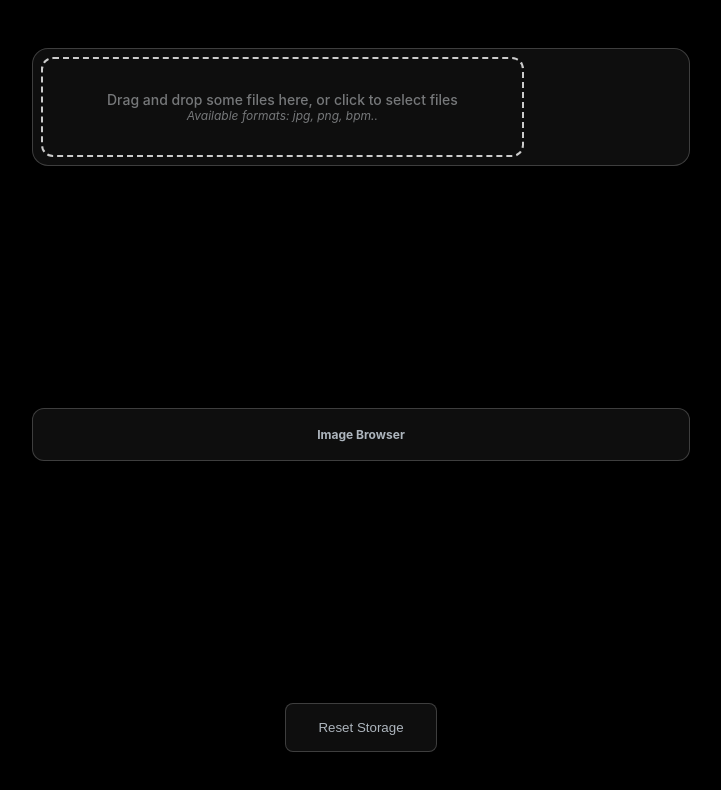
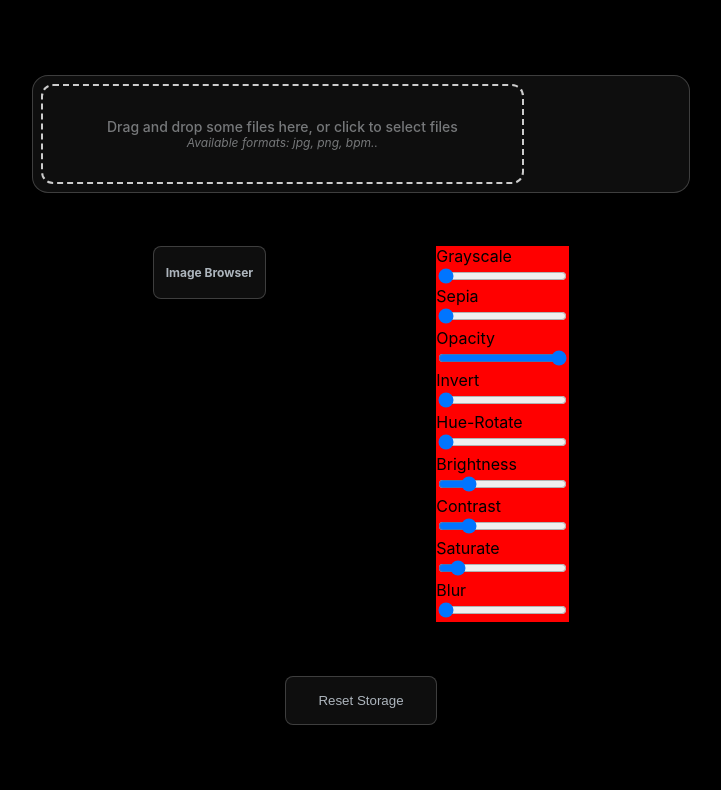
Before and after one commit to yaneczq/react-image-editor, a React (Vite) app: page / in a window 1280 px wide. Shown: the top 790 px of the page, without its empty margins (279-1000 px from the left). Built offline with nearby package versions, Linux system fonts and the light colour scheme.

Commit message:
Create CSS Filters logic

```diff
--- a/src/components/DropzoneForm/DropzoneForm.jsx
+++ b/src/components/DropzoneForm/DropzoneForm.jsx
@@ -4,8 +4,30 @@ import ImageCanvas from "../ImageCanvas/ImageCanvas";
 import { BarLoader } from "react-spinners";
 
 import { saveImagesToLocalStorage, loadImagesFromLocalStorage, resetStorageAndReload } from "../../utils/utils";
+const defStyle = [
+    { id: 0, name: "Grayscale", value: 0 },
+    { id: 1, name: "Sepia", value: 0 },
+    { id: 2, name: "Opacity", value: 100 },
+    { id: 3, name: "Invert", value: 0 },
+    { id: 4, name: "Hue-Rotate", value: 0 },
+    { id: 5, name: "Brightness", value: 20 },
+    { id: 6, name: "Contrast", value: 20 },
+    { id: 7, name: "Saturate", value: 10 },
+    { id: 8, name: "Blur", value: 0 }
+  ];
+const utilityFunc = (url) => {
+    return () => {
+        if (url) {
+            URL.revokeObjectURL(url);
+        }
+    };
+}
 
 const DropzoneForm = () => {
+    const [filter, setFilter] = useState(defStyle);
+
+
+
     // State to hold the list of accepted files
     const [acceptedFiles, setAcceptedFiles] = useState([]);
     // State to hold the URL of the currently displayed image
@@ -23,6 +45,8 @@ const DropzoneForm = () => {
         }).catch(error => {
             console.error('Error loading saved images:', error);
         });
+
+        utilityFunc()
     }, []);
 
     // Function to handle files dropped by the user
@@ -90,6 +114,18 @@ const DropzoneForm = () => {
 
 
 
+    function onFilterChange(e) {
+        const filterName = e.target.name;
+        const filterId = filter.findIndex((f) => f.name === filterName);
+
+        if (filterId !== -1) {
+            const newFilter = [...filter];
+            // Number(e.target.value) converts the slider value from a string to a number before updating the state.
+            newFilter[filterId] = { ...newFilter[filterId], value: Number(e.target.value) }; // Convert value to a number
+            setFilter(newFilter);
+        }
+    }
+
     const acceptedFileItems = acceptedFiles.map((file, index) => (
 
         /* key={file.path || index}
@@ -117,19 +153,45 @@ const DropzoneForm = () => {
                 </div>
             </div>
 
+
+            <div className="image-editor">
+
                 <div className="image-browser">
                         <h2>Image Browser</h2>
                         {/* Display the list of accepted files */}
                         <ul>{acceptedFileItems}</ul>
                 </div>
 
-            <>
+                <div className="display">
                     {loading ? (
                         <BarLoader color="#fff" loading={loading} size={50}/>
                     ) : (
-                    imageSrc && <ImageCanvas imageSrc={imageSrc} />
+                        <div className="editor-tools">
+                            {imageSrc && <ImageCanvas filters={filter} imageSrc={imageSrc} />}
+                            {filter.map((x, index) => (
+                            <div className="slider" key={index}>
+                                <span
+                                htmlFor="customRange1"
+
+                                >
+                                {x.name}
+                                </span>
+                                <input
+                                type="range"
+                                id="customRange1"
+                                value={x.value}
+                                min="0"
+                                max="100"
+                                name={x.name}
+                                onChange={onFilterChange}
+                                />
+                            </div>
+                            ))}
+                        </div>
                     )}
-            </>
+                </div>
+
+            </div>
 
             <button onClick={resetStorageAndReload}>
                 Reset Storage
--- a/src/components/DropzoneForm/DropzoneForm.scss
+++ b/src/components/DropzoneForm/DropzoneForm.scss
@@ -7,7 +7,6 @@
     justify-content: space-between;
     border-radius: 1rem;
     width: 50vw;
-
 
     .dropzone {
         display: flex;
@@ -42,24 +41,42 @@
       }
 
 }
-
+.image-editor {
+    display: flex;
+    width: 115%;
+    justify-content: space-evenly;
+    align-items: start;
+    flex-direction: row;
+}
 
 .image-browser {
     @include glassmorphism();
-    width: 50vw;
-
-    text-align: center;
-    padding: 0.5rem;
+    text-align: left;
+    padding: 0.5rem 0.75rem;
     color: white;
-    border-radius: 12px;
+    border-radius: 8px;
 
     li {
         list-style-type: none;
-        padding: 1rem;
+        padding: 0.25rem;
         border-radius: 2px;
+        font-size: $font-size-xxs;
         &:hover {
             border-radius: 4px;
             background-color: rgb(22, 22, 22);
         }
     }
 }
+
+
+.editor-tools {
+    background-color: red;
+    :nth-child(1) {
+
+        display: flex;
+        flex-direction: column;
+        text-align: left;
+        justify-content: start;
+        align-items: start;
+    }
+}
--- a/src/components/ImageCanvas/ImageCanvas.jsx
+++ b/src/components/ImageCanvas/ImageCanvas.jsx
@@ -1,34 +1,102 @@
 import { useRef, useEffect } from 'react';
 import PropTypes from 'prop-types'; // Import PropTypes for validation
 
-const ImageCanvas = ({ imageSrc }) => {
+// const ImageCanvas = ({ imageSrc }) => {
+//   const canvasRef = useRef(null);
+
+
+//   useEffect(() => {
+//     const canvas = canvasRef.current;
+//     const ctx = canvas.getContext('2d');
+//     const image = new Image();
+
+//     image.src = imageSrc;
+//     image.onload = () => {
+//       // Clear the canvas before drawing
+//       ctx.clearRect(0, 0, canvas.width, canvas.height);
+//       // Draw the image on the canvas
+//       ctx.drawImage(image, 0, 0, canvas.width, canvas.height);
+//     };
+//   }, [imageSrc]);
+
+//   return (
+//     <canvas
+//       ref={canvasRef}
+//       width={620}
+//       height={500}
+//     />
+//   );
+// };
+
+// ImageCanvas.propTypes = {
+//   imageSrc: PropTypes.string.isRequired, // Ensure imageSrc is a required string
+// };
+
+// export default ImageCanvas;
+
+const ImageCanvas = ({ imageSrc, filters = [] }) => {
   const canvasRef = useRef(null);
 
   useEffect(() => {
       const canvas = canvasRef.current;
-    const ctx = canvas.getContext('2d');
+      const ctx = canvas.getContext("2d");
       const image = new Image();
 
-    image.src = imageSrc;
       image.onload = () => {
-      // Clear the canvas before drawing
+          // Clear the canvas
           ctx.clearRect(0, 0, canvas.width, canvas.height);
-      // Draw the image on the canvas
+
+          // Apply the CSS filter string
+          const filterString = filters.map(f => {
+              const { name, value } = f;
+              switch (name) {
+                  case "Grayscale":
+                      return `grayscale(${value}%)`;
+                  case "Sepia":
+                      return `sepia(${value}%)`;
+                  case "Opacity":
+                      return `opacity(${value / 100})`;
+                  case "Invert":
+                      return `invert(${value}%)`;
+                  case "Hue-Rotate":
+                      return `hue-rotate(${value}deg)`;
+                  case "Brightness":
+                      return `brightness(${value}%)`;
+                  case "Contrast":
+                      return `contrast(${value}%)`;
+                  case "Saturate":
+                      return `saturate(${value}%)`;
+                  case "Blur":
+                      return `blur(${value}px)`;
+                  default:
+                      return "";
+              }
+          }).join(" ");
+
+          // Apply the filter to the canvas
+          ctx.filter = filterString;
           ctx.drawImage(image, 0, 0, canvas.width, canvas.height);
       };
-  }, [imageSrc]);
 
-  return (
-    <canvas
-      ref={canvasRef}
-      width={620}
-      height={500}
-    />
-  );
+      image.src = imageSrc;
+  }, [imageSrc, filters]);
+
+  return <canvas ref={canvasRef} width={620} height={500}></canvas>;
 };
 
 ImageCanvas.propTypes = {
-  imageSrc: PropTypes.string.isRequired, // Ensure imageSrc is a required string
+  imageSrc: PropTypes.string.isRequired,
+  filters: PropTypes.arrayOf(
+      PropTypes.shape({
+          name: PropTypes.string.isRequired,
+          value: PropTypes.number.isRequired
+      })
+  )
 };
 
+// ImageCanvas.defaultProps = {
+//   filters: [] // Default empty array for filters
+// };
+
+
 export default ImageCanvas;
--- a/src/index.scss
+++ b/src/index.scss
@@ -15,11 +15,10 @@ body,html {
     justify-content: center;
 }
 .app {
-    width: 100vw;
     height: 88vh;
 
     display: flex;
-    justify-content: space-between;
+    justify-content: space-around;
     align-items: center;
     flex-direction: column;
 }
@@ -47,10 +46,10 @@ p, em {
 canvas {
     @include glassmorphism();
 
-    width: 75vw;
+    width: 50vw;
     margin: 0;
     padding: 0.5rem;
-    border-radius: 24px;
+    border-radius: 12px;
 }
 
 button  {
--- a/src/styles/variables.scss
+++ b/src/styles/variables.scss
@@ -35,8 +35,8 @@ $spacing-7: $spacing-unit * 5; // 40px
 // Font sizes
 $font-size-base: 16px;
 
+$font-size-xxs: $font-size-base * 0.5; // 12px
 $font-size-xs: $font-size-base * 0.75; // 12px
-$font-size-sm: $font-size-base * 0.875; // 14px
 $font-size-sm: $font-size-base * 0.875; // 14px
 $font-size-md: $font-size-base; // 16px
 $font-size-lg: $font-size-base * 1.25; // 20px
```
Lines whose indentation alone changed are shown as unchanged.
